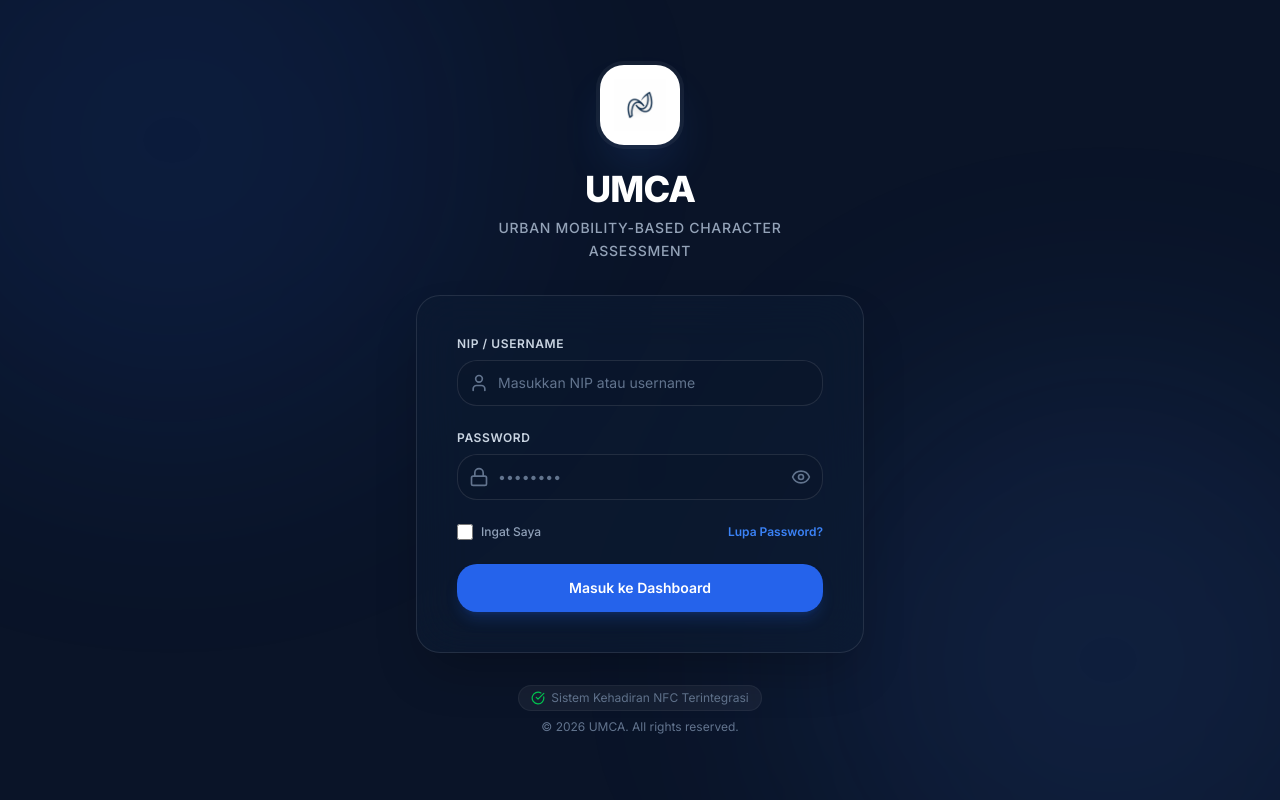
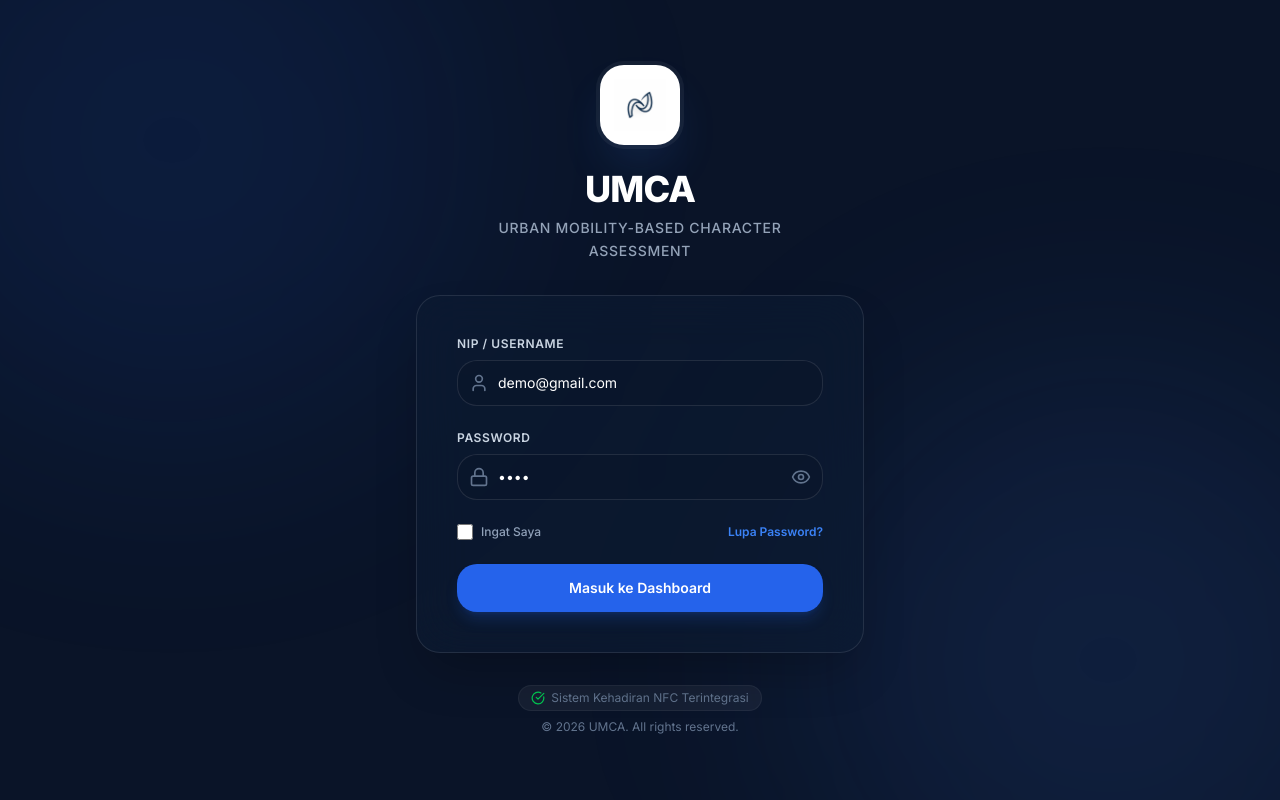
Before and after one commit to EkoMuhammadRizki/UMCA-Urban-Mobility-Based-Character-Assessment, a Next.js app: page /login in a window 1280 px wide. Built offline with nearby package versions, Linux system fonts and the light colour scheme.

Commit message:
Auto fill login credentials on mount

```diff
--- a/src/app/login/page.tsx
+++ b/src/app/login/page.tsx
@@ -7,8 +7,8 @@ import { Button } from "@/components/ui/button";
 
 export default function LoginPage() {
   const router = useRouter();
-  const [username, setUsername] = useState("");
-  const [password, setPassword] = useState("");
+  const [username, setUsername] = useState("demo@gmail.com");
+  const [password, setPassword] = useState("demo");
   const [showPassword, setShowPassword] = useState(false);
   const [isLoading, setIsLoading] = useState(false);
   const [error, setError] = useState("");
```
